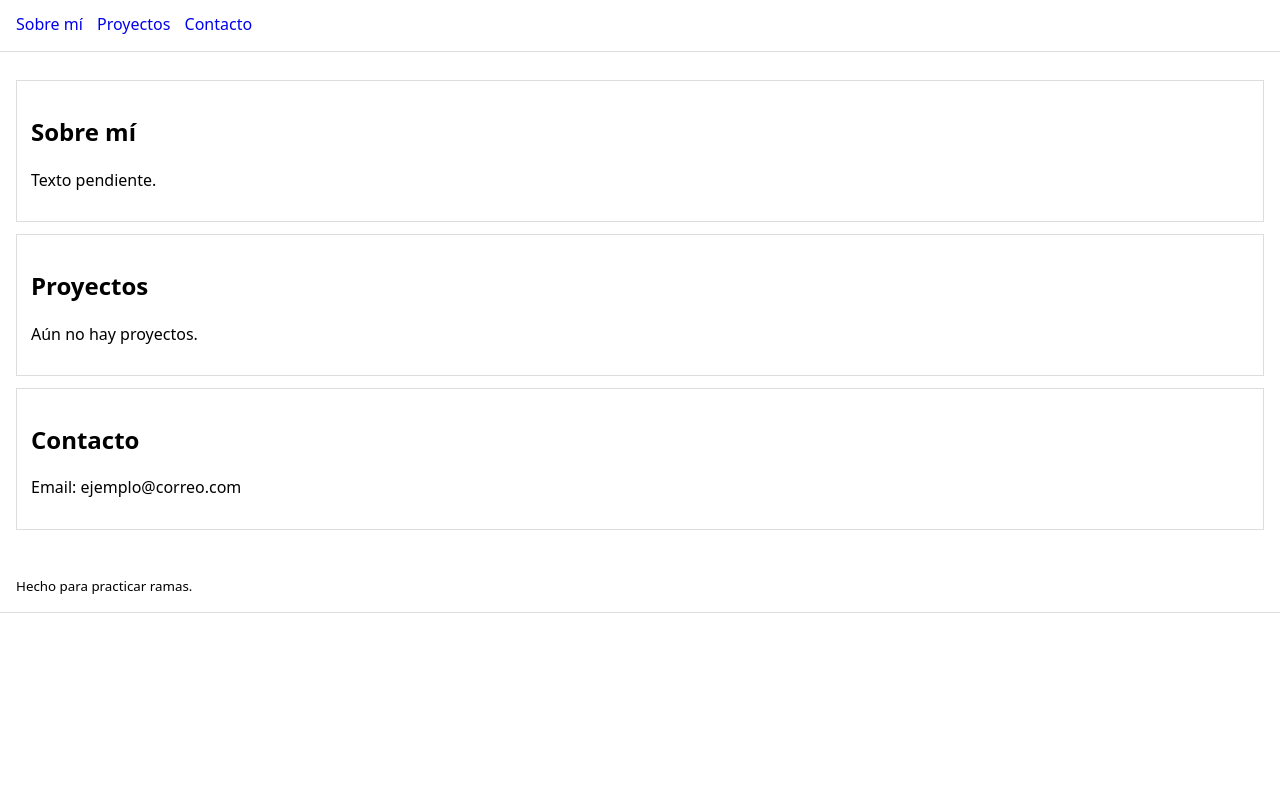
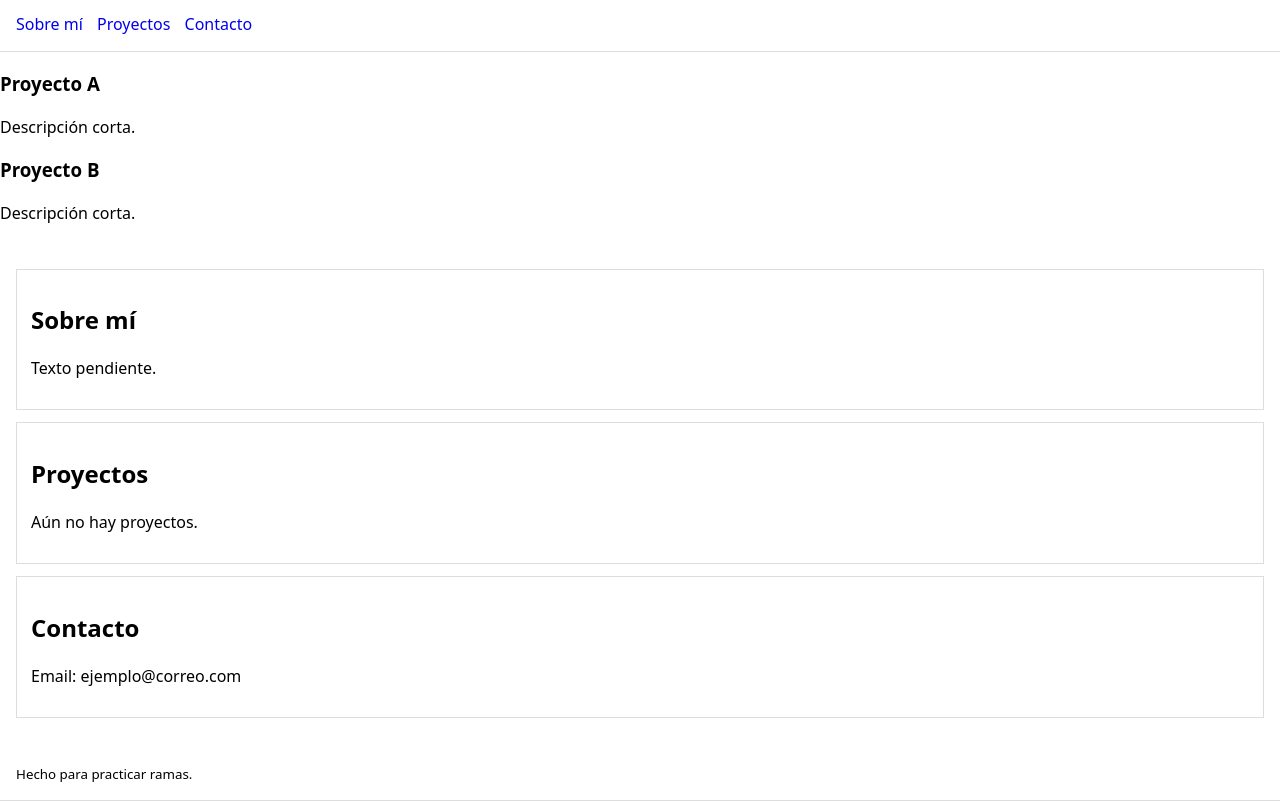
Before and after one commit to sanchezmeadr25/portfolio-gitflow, a plain HTML site: page index.html in a window 1280 px wide. Shown: the part 129-930 px from the top of the page. Before the commit the page ends 800 px from the top, so only its background shows below. Drawn offline with Linux system fonts and the light colour scheme.

Commit message:
chore: bump version 1.0.0

```diff
--- a/css/main.css
+++ b/css/main.css
@@ -26,4 +26,5 @@ body {
   border: 1px solid #ddd;
   padding: 14px;
   margin: 12px 0;
+  height: auto;
 }
--- a/index.html
+++ b/index.html
@@ -1,12 +1,13 @@
-
 <!doctype html>
 <html lang="es">
+
 <head>
     <meta charset="utf-8" />
     <meta name="viewport" content="width=device-width, initial-scale=1" />
     <title>Mini Portfolio</title>
     <link rel="stylesheet" href="css/main.css" />
 </head>
+
 <body>
     <header class="top">
         <h1>Mini Portfolio</h1>
@@ -17,6 +18,19 @@
             <a href="#contact">Contacto</a>
         </nav>
     </header>
+
+
+    <div class="cards">
+        <article class="card">
+            <h3>Proyecto A</h3>
+            <p>Descripción corta.</p>
+        </article>
+        <article class="card">
+            <h3>Proyecto B</h3>
+            <p>Descripción corta.</p>
+        </article>
+    </div>
+
 
     <main class="wrap">
         <section id="about" class="panel">
@@ -39,4 +53,5 @@
         <small>Hecho para practicar ramas.</small>
     </footer>
 </body>
+
 </html>
```
Also changed, not shown: VERSION.txt (added). Lines whose indentation alone changed are shown as unchanged.
